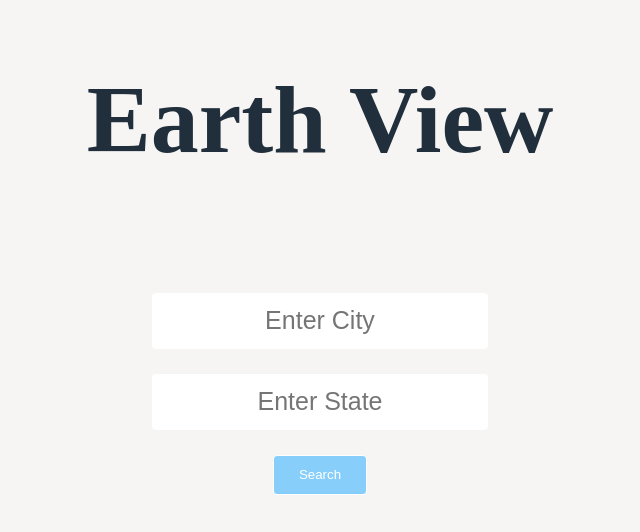
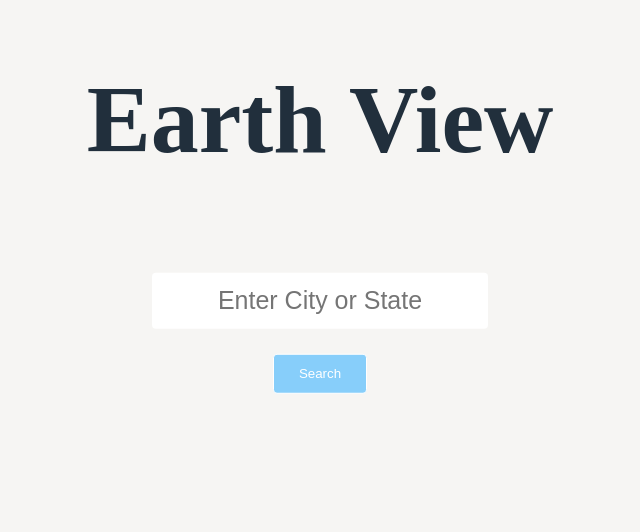
Before and after one commit to coreyarch1234/earth-view, a React (Create React App) app: page / in a window 1280 px wide. Shown: the top 532 px of the page, without its empty margins (320-960 px from the left). Built offline with nearby package versions, Linux system fonts and the light colour scheme.

Commit message:
updated city search

```diff
--- a/src/App.js
+++ b/src/App.js
@@ -19,10 +19,10 @@ class App extends React.Component {
     }
     geoCode(address, callback){
         const city = address.city.split(' ').join('+');
-        const state = address.state;
+        // const state = address.state;
         console.log("the city is: " + city);
-        console.log("the state is: " + state);
-        const query = 'https://maps.googleapis.com/maps/api/geocode/json?address=' + city + state + '&key=' + geocode_api_key;
+        // console.log("the state is: " + state);
+        const query = 'https://maps.googleapis.com/maps/api/geocode/json?address=' + city + '&key=' + geocode_api_key;
 
         axios.get(query)
         .then((response) => {
@@ -43,7 +43,7 @@ class App extends React.Component {
     findSatelliteImage(address){
         //geocode function with this body as callback with lat,lon as parameter
         this.geoCode(address,(coordinates) => {
-            const query = 'https://api.astrodigital.com/v2.0/search/?' + 'contains=' + coordinates.lat + ',' + coordinates.lon;
+            const query = 'https://api.astrodigital.com/v2.0/search/?contains=' + coordinates.lat + ',' + coordinates.lon;
             axios.get(query)
             .then((response) => {
                 console.log(response);
@@ -59,9 +59,9 @@ class App extends React.Component {
 
     showImage(){
         if (this.state.imageError === true){
-            return <p style = {styles.errorText}>Enter a new address</p>;
+            return <p style = {styles.errorText}>Location out of range. Enter a new one.</p>;
         }else{
-            return <img src={this.state.imageURL} style = {styles.image}/>;
+            return <img src={this.state.imageURL} alt = "" style = {styles.image}/>;
         }
     }
 
@@ -72,13 +72,11 @@ class App extends React.Component {
         return(
             <div>
             <Search
-                placeholderCity="Enter City"
-                placeholderState="Enter State"
+                placeholderCity="Enter City or State"
                 label = "Search"
                 onSubmit={(address) => {
                     var addressObj = {
-                        city: address.searchCity,
-                        state: address.searchState
+                        city: address.searchCity
                     }
                     console.log("api key: " + geocode_api_key);
                     console.log(addressObj);
@@ -94,7 +92,7 @@ var styles = {
     image: {
         position: 'absolute',
         left: '50%',
-        transform: 'translate(-50%,80%)',
+        transform: 'translate(-50%,50%)',
         paddingBottom: 5
     },
     errorText: {
--- a/src/search.js
+++ b/src/search.js
@@ -33,15 +33,7 @@ class Search extends Component{
                             })
                         }} style={styles.input}/>
 
-                        <input
-                            type="text"
-                            placeholder = {this.props.placeholderState}
-                            value = {this.state.searchTerm}
-                            onChange={(e) => { //What you are typing in
-                                this.setState({
-                                    searchState: e.target.value
-                                })
-                            }} style={styles.input}/>
+
 
                     <button type="submit" style={styles.button}>{this.props.label}</button>
                 </form>
@@ -94,4 +86,14 @@ const styles = {
     }
 }
 
+// <input
+//     type="text"
+//     placeholder = {this.props.placeholderState}
+//     value = {this.state.searchTerm}
+//     onChange={(e) => { //What you are typing in
+//         this.setState({
+//             searchState: e.target.value
+//         })
+//     }} style={styles.input}/>
+
 export default Search;
```
